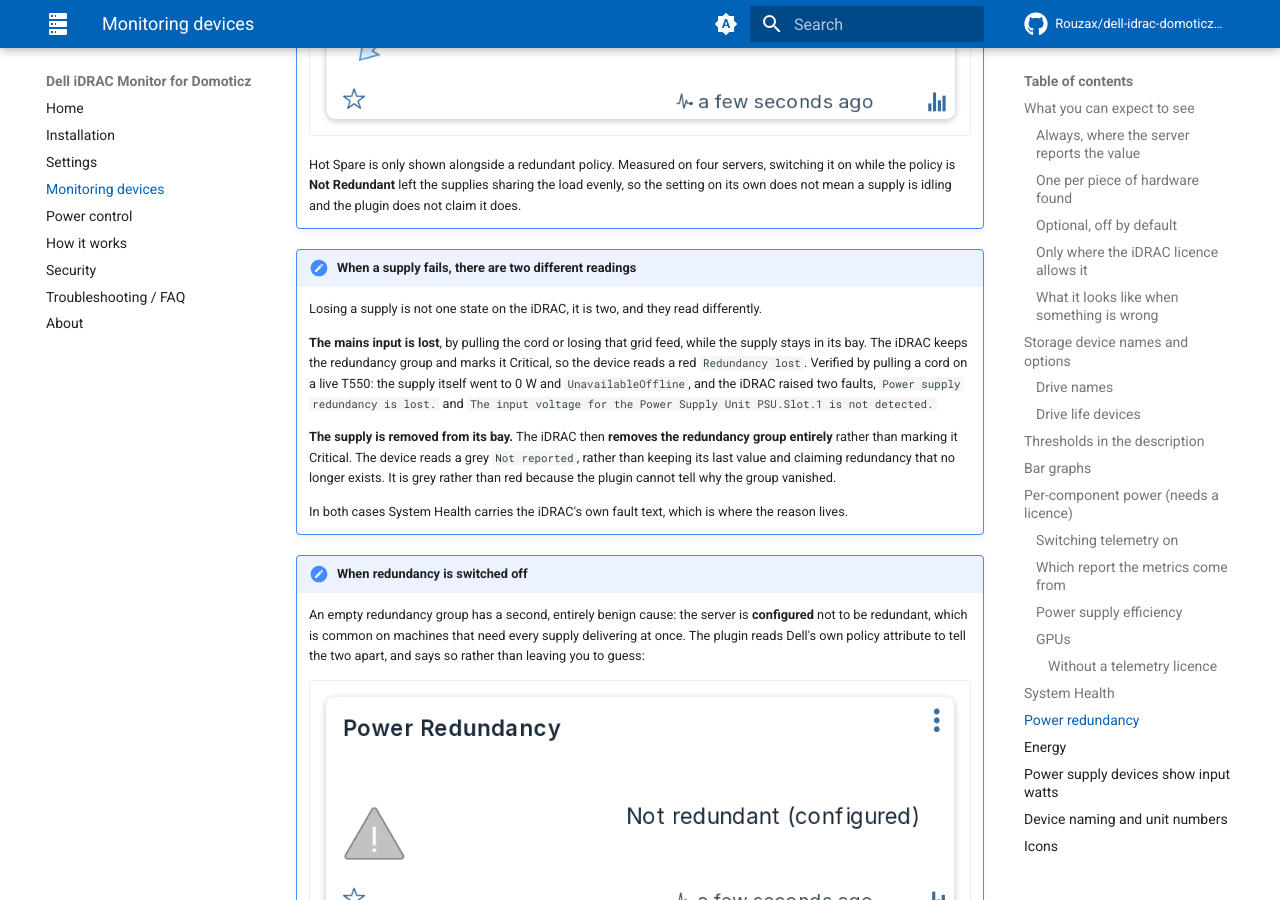
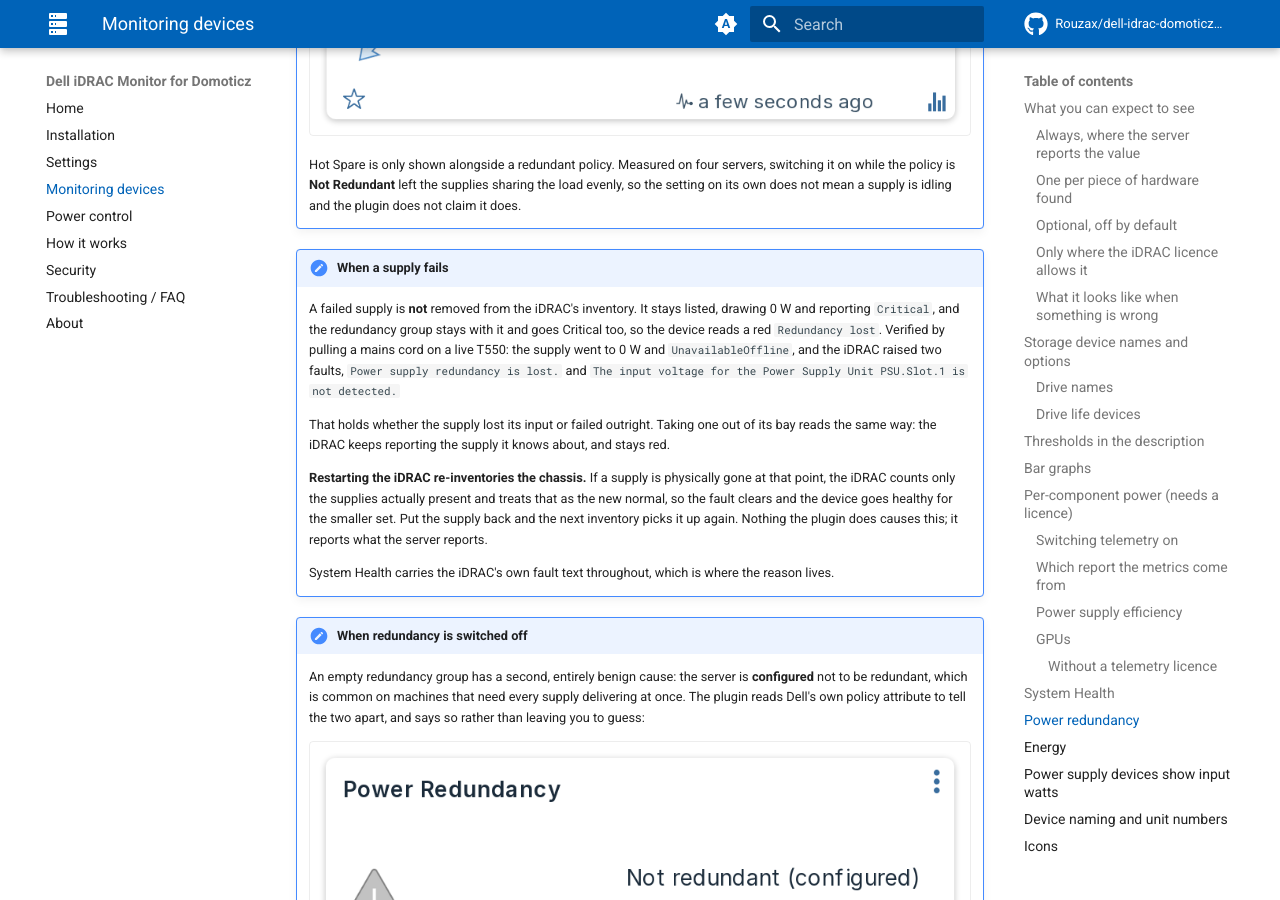
Before and after one commit to Rouzax/dell-idrac-domoticz-plugin, an MkDocs documentation site: the page built from docs/devices.md, in a window 1280 px wide and 900 px high, scrolled down 15081 px. Built offline with MkDocs 1.6.1 and Material for MkDocs 9.7.7, drawn with Linux system fonts in a browser that asks for light colours; comment, search, counter and statistics services are not loaded.

Commit message:
docs: correct what a failed power supply does to the redundancy group
The claim that losing a supply makes the iDRAC drop the redundancy group,
so the device reads a grey "Not reported", is wrong, and it was repeated in
the docs, a planner comment, three test docstrings and the fixture notes.

It traced back to the "degraded" capture having an empty Redundancy array.
Re-reading that capture shows PS1 still enumerated, Critical and
UnavailableOffline at 0 W, exactly like the "input_lost" capture taken by
pulling a mains cord. What empties its array is its PSRedPolicy of
"Not Redundant", not the failed supply. Two facts were mistaken for cause
and effect.

The pair of fixtures now makes that explicit: the same hardware condition
under opposite policies, one reporting no group and one reporting a group
gone Critical.

An empty group on a chassis that has supplies has never been observed under
a redundant policy on any of the eight servers measured, so the "Not
reported" branch is now described as the defensive fallback it is rather
than as documented iDRAC behaviour. The two tests covering it say the same,
so nobody reads them as reproductions of real hardware.

Also documents what actually clears the fault, per the hardware owner:
restarting the iDRAC re-inventories the chassis, counts only the supplies
present, and takes that as the new baseline.

No behaviour change. Comments, docstrings and documentation only.

```diff
--- a/docs/devices.md
+++ b/docs/devices.md
@@ -271,14 +271,14 @@
 
     Hot Spare is only shown alongside a redundant policy. Measured on four servers, switching it on while the policy is **Not Redundant** left the supplies sharing the load evenly, so the setting on its own does not mean a supply is idling and the plugin does not claim it does.
 
-!!! note "When a supply fails, there are two different readings"
-    Losing a supply is not one state on the iDRAC, it is two, and they read differently.
+!!! note "When a supply fails"
+    A failed supply is **not** removed from the iDRAC's inventory. It stays listed, drawing 0 W and reporting `Critical`, and the redundancy group stays with it and goes Critical too, so the device reads a red `Redundancy lost`. Verified by pulling a mains cord on a live T550: the supply went to 0 W and `UnavailableOffline`, and the iDRAC raised two faults, `Power supply redundancy is lost.` and `The input voltage for the Power Supply Unit PSU.Slot.1 is not detected.`
 
-    **The mains input is lost**, by pulling the cord or losing that grid feed, while the supply stays in its bay. The iDRAC keeps the redundancy group and marks it Critical, so the device reads a red `Redundancy lost`. Verified by pulling a cord on a live T550: the supply itself went to 0 W and `UnavailableOffline`, and the iDRAC raised two faults, `Power supply redundancy is lost.` and `The input voltage for the Power Supply Unit PSU.Slot.1 is not detected.`
+    That holds whether the supply lost its input or failed outright. Taking one out of its bay reads the same way: the iDRAC keeps reporting the supply it knows about, and stays red.
 
-    **The supply is removed from its bay.** The iDRAC then **removes the redundancy group entirely** rather than marking it Critical. The device reads a grey `Not reported`, rather than keeping its last value and claiming redundancy that no longer exists. It is grey rather than red because the plugin cannot tell why the group vanished.
+    **Restarting the iDRAC re-inventories the chassis.** If a supply is physically gone at that point, the iDRAC counts only the supplies actually present and treats that as the new normal, so the fault clears and the device goes healthy for the smaller set. Put the supply back and the next inventory picks it up again. Nothing the plugin does causes this; it reports what the server reports.
 
-    In both cases System Health carries the iDRAC's own fault text, which is where the reason lives.
+    System Health carries the iDRAC's own fault text throughout, which is where the reason lives.
 
 !!! note "When redundancy is switched off"
     An empty redundancy group has a second, entirely benign cause: the server is **configured** not to be redundant, which is common on machines that need every supply delivering at once. The plugin reads Dell's own policy attribute to tell the two apart, and says so rather than leaving you to guess:
```
Also changed, not shown: CHANGELOG.md (+1 -1 lines), planner.py (+11 -7 lines), 3 other files.
